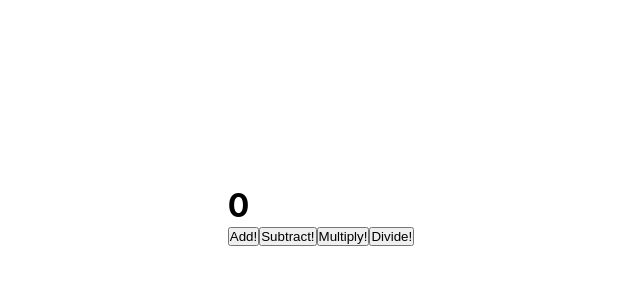
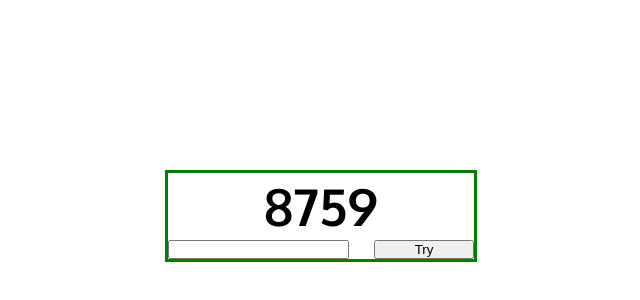
Before and after one commit to idlehands08/react-exercises, a React (Create React App) app in the folder bulls-and-cows/: page / in a window 1280 px wide. Shown: the part 184-484 px from the top of the page, without its empty margins (319-959 px from the left). Built offline with nearby package versions, Linux system fonts and the light colour scheme.

Commit message:
added main game functionality

```diff
--- a/bulls-and-cows/public/index.html
+++ b/bulls-and-cows/public/index.html
@@ -10,6 +10,12 @@
       content="Web site created using create-react-app"
     />
     <link rel="apple-touch-icon" href="%PUBLIC_URL%/logo192.png" />
+    <link rel="preconnect" href="https://fonts.googleapis.com" />
+    <link rel="preconnect" href="https://fonts.gstatic.com" crossorigin />
+    <link
+      href="https://fonts.googleapis.com/css2?family=Oxygen:wght@300;400;700&display=swap"
+      rel="stylesheet"
+    />
     <!--
       manifest.json provides metadata used when your web app is installed on a
       user's mobile device or desktop. See https://developers.google.com/web/fundamentals/web-app-manifest/
--- a/bulls-and-cows/src/App.css
+++ b/bulls-and-cows/src/App.css
@@ -5,6 +5,7 @@
 }
 
 body {
+  font-family: "Oxygen", sans-serif;
   display: flex;
   flex-direction: column;
   align-items: center;
@@ -12,3 +13,47 @@ body {
   width: 100vw;
   height: 100vh;
 }
+
+.hide {
+  display: none;
+  cursor: none;
+}
+
+.flex-row-item {
+  display: flex;
+  align-items: center;
+  align-content: center;
+}
+
+.container-main {
+  display: flex;
+  flex-direction: column;
+  align-items: center;
+  border: solid green 3px;
+}
+.btn {
+  width: 100px;
+  margin-left: 25px;
+}
+
+/* font sizing */
+
+h1 {
+  font-size: 3.2rem;
+}
+
+h2 {
+  font-size: 2.4rem;
+}
+
+h3 {
+  font-size: 1.8rem;
+}
+
+h4 {
+  font-size: 1.32rem;
+}
+
+h5 {
+  font-size: 1rem;
+}
--- a/bulls-and-cows/src/App.js
+++ b/bulls-and-cows/src/App.js
@@ -1,32 +1,129 @@
-import React, { useState } from "react";
+import React, { useState, useEffect } from "react";
 import "./App.css";
 
-// test test test
+function PlayerInput({ playerInput, index }) {
+  const { entry, tryNumber, bulls, cows } = playerInput;
+  return (
+    <div className="playerInput">
+      Player entered {entry} - Tries: {tryNumber} - Bulls: {bulls}, Cows:
+      {cows}
+    </div>
+  );
+}
+
+const InputForm = ({ checkInput, isUnique }) => {
+  const [value, setValue] = useState("");
+
+  const handleSubmit = (e) => {
+    e.preventDefault();
+
+    if (!value.trim()) {
+      alert("You did not enter anything");
+    } else if (value.length > 4) {
+      alert("You can only input a 4 digit number");
+    } else if (!isUnique(value)) {
+      alert(
+        "The value you entered is invalid. Input 4 digit number where each digit is a unique number"
+      );
+    } else {
+      checkInput(value);
+    }
+    setValue("");
+  };
+
+  return (
+    <form onSubmit={handleSubmit}>
+      <input
+        type="number"
+        className="player-input"
+        value={value}
+        onChange={(e) => setValue(e.target.value)}
+      />
+      <input id="submitButton" type="submit" value="Try" className="btn" />
+    </form>
+  );
+};
+
+//recursion function to generate a random number with unique digits.
+const generateRandomNumber = () => {
+  const randomDigits = Math.floor(1000 + Math.random() * 9000);
+  return isUnique(randomDigits)
+    ? randomDigits.toString()
+    : generateRandomNumber();
+};
+
+//function used that makes use of a Regex expression to check if each digit of the parameter is unique.
+const isUnique = (randomDigits) => {
+  return !/(.).*?\1/.test(randomDigits);
+};
+
+// const isPositiveInteger = (value) => {
+//   return ^[1-9]+[0-9]*$.test(value)
+// }
 
 function App() {
-  const [number, setNumber] = useState(0);
-  const add = () => {
-    setNumber((prevNumber) => prevNumber + 1);
+  const [secretNumber, setSecretNumber] = useState(""); // the randomly generated number to be guessed by the player
+  const [playerInputs, setPlayerInputs] = useState([]); // player input
+  const [tryCounter, setTryCounter] = useState(0); //the nth input/try of the player
+
+  //generates a secretNumber on webpage load.
+  useEffect(() => {
+    setSecretNumber(generateRandomNumber);
+  }, []);
+
+  //checks and returns the number of bulls and cows in the value entered by the player on the input text box.
+  //also checks if the player wins and calls on the handleWin function.
+  const checkInput = (value) => {
+    var bulls = 0;
+    var cows = 0;
+    for (let i = 0; i < 4; i++) {
+      for (let j = 0; j < 4; j++) {
+        if (value.charAt(j) === secretNumber.charAt(i) && j === i) {
+          bulls++;
+        } else {
+          if (value.charAt(i) === secretNumber.charAt(j)) {
+            cows++;
+          }
+        }
+      }
+    }
+    if (bulls === 4) {
+      handleWin();
+    }
+    addHistory(value, bulls, cows);
+    setTryCounter(tryCounter + 1);
   };
-  const subtract = () => {
-    setNumber((prevNumber) => prevNumber - 1);
+
+  //enteres a new entry onto our history array called playerInputs.
+  const addHistory = (value, bulls, cows) => {
+    const newPlayerInput = {
+      entry: value,
+      tryNumber: tryCounter,
+      bulls: bulls,
+      cows: cows,
+    };
+    setPlayerInputs([...playerInputs, newPlayerInput]);
   };
-  const multiply = () => {
-    setNumber((prevNumber) => prevNumber * 2);
-  };
-  const divide = () => {
-    setNumber((prevNumber) => prevNumber / 2);
+
+  const handleWin = () => {
+    alert(`You won in ${tryCounter} tries`);
   };
 
   return (
     <div className="App">
-      <header className="App-header">
-        <h1>{number}</h1>
-        <button onClick={add}>Add!</button>
-        <button onClick={subtract}>Subtract!</button>
-        <button onClick={multiply}>Multiply!</button>
-        <button onClick={divide}>Divide!</button>
-      </header>
+      <div className="container-main">
+        <h1>{secretNumber}</h1>
+        <InputForm
+          checkInput={checkInput}
+          isUnique={isUnique}
+          tryCounter={tryCounter}
+        />
+        <div className="history-list">
+          {playerInputs.map((playerInput, index) => (
+            <PlayerInput key={index} index={index} playerInput={playerInput} />
+          ))}
+        </div>
+      </div>
     </div>
   );
 }
```
Also changed, not shown: bulls-and-cows/src/components/MessageBox.js (added), 1 other file (tests, documents, lock files or other folders).
